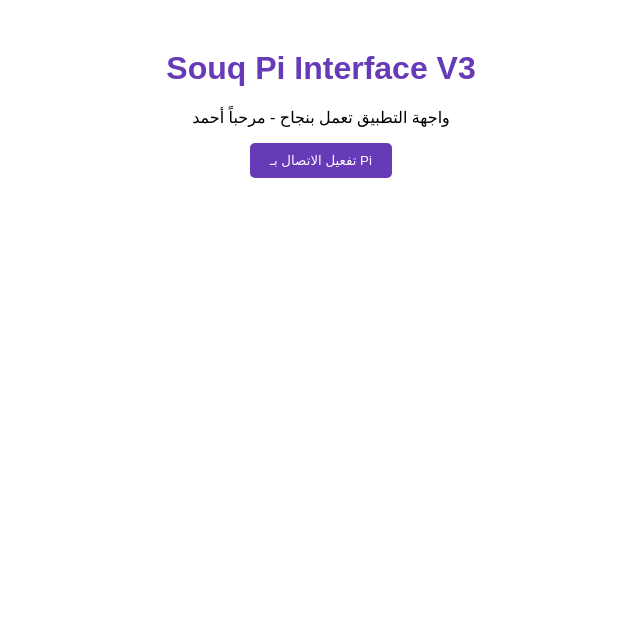
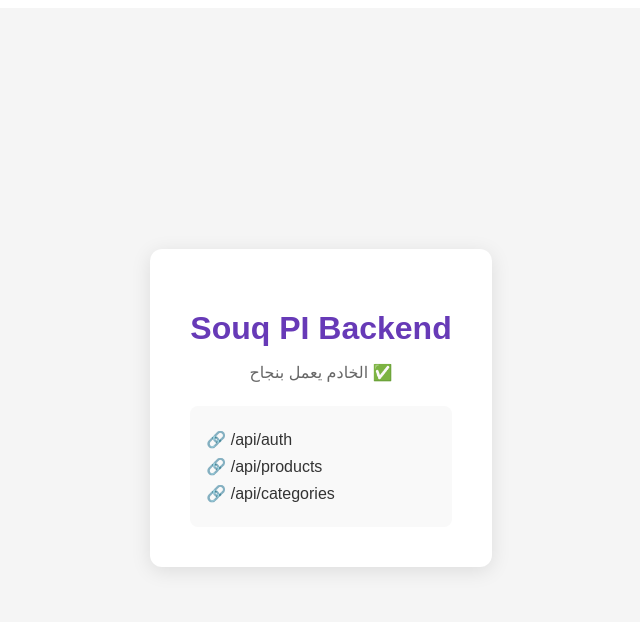
Before and after one commit to hawawsha/souq-pi-interface, a Next.js app: page / in a window 1280 px wide. Shown: the top 622 px of the page, without its empty margins (319-959 px from the left). Built offline with nearby package versions, Linux system fonts and the light colour scheme.

Commit message:
Update index.js

```diff
--- a/pages/index.js
+++ b/pages/index.js
@@ -2,12 +2,34 @@ import React from 'react';
 
 export default function Home() {
   return (
-    <div style={{ textAlign: 'center', marginTop: '50px', fontFamily: 'sans-serif' }}>
-      <h1 style={{ color: '#673ab7' }}>Souq Pi Interface V3</h1>
-      <p>واجهة التطبيق تعمل بنجاح - مرحباً أحمد</p>
-      <button style={{ backgroundColor: '#673ab7', color: 'white', border: 'none', padding: '10px 20px', borderRadius: '5px' }}>
-        تفعيل الاتصال بـ Pi
-      </button>
+    <div style={{
+      minHeight: '100vh',
+      backgroundColor: '#f5f5f5',
+      display: 'flex',
+      alignItems: 'center',
+      justifyContent: 'center',
+      fontFamily: 'sans-serif'
+    }}>
+      <div style={{
+        backgroundColor: 'white',
+        borderRadius: '12px',
+        padding: '40px',
+        textAlign: 'center',
+        boxShadow: '0 4px 20px rgba(0,0,0,0.1)',
+        maxWidth: '400px'
+      }}>
+        <h1 style={{ color: '#673ab7', marginBottom: '8px' }}>
+          Souq PI Backend
+        </h1>
+        <p style={{ color: '#666', marginBottom: '24px' }}>
+          الخادم يعمل بنجاح ✅
+        </p>
+        <div style={{ textAlign: 'left', backgroundColor: '#f9f9f9', borderRadius: '8px', padding: '16px' }}>
+          <p style={{ margin: '8px 0', color: '#333' }}>🔗 /api/auth</p>
+          <p style={{ margin: '8px 0', color: '#333' }}>🔗 /api/products</p>
+          <p style={{ margin: '8px 0', color: '#333' }}>🔗 /api/categories</p>
+        </div>
+      </div>
     </div>
   );
 }
```
